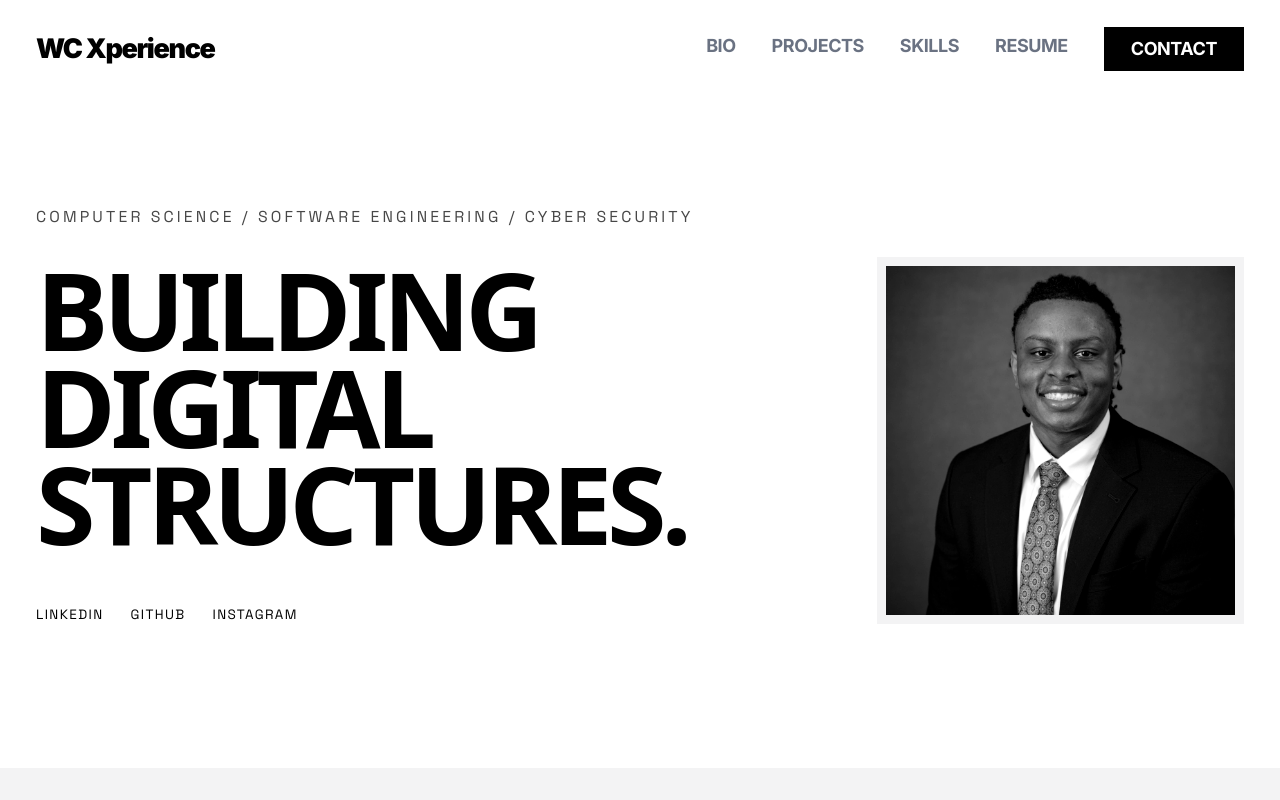
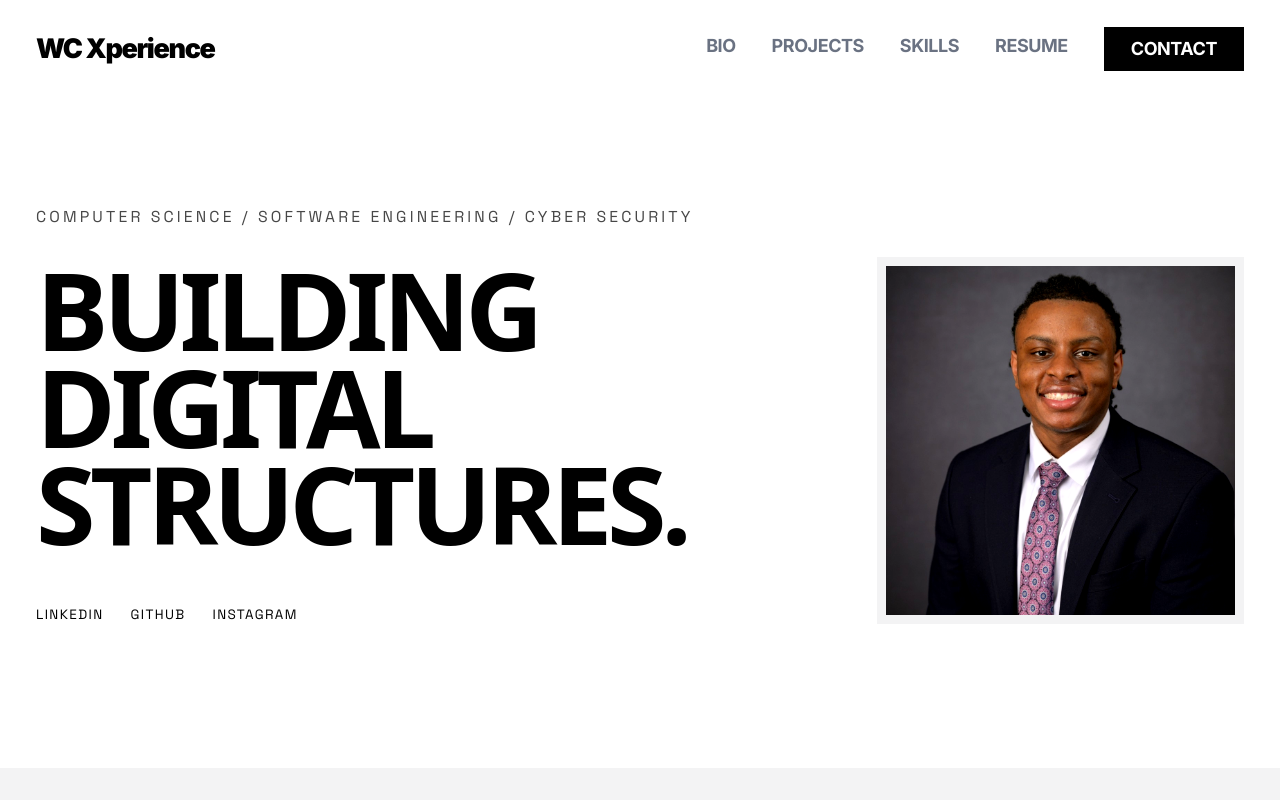
Before and after one commit to wlculpepper27/Portfolio, a React (Vite) app: page / in a window 1280 px wide. Shown: the top 800 px of the page. Built offline with nearby package versions, Linux system fonts and the light colour scheme.

Commit message:
fixed headshot color

```diff
--- a/src/components/LandingPage/HeroSection.jsx
+++ b/src/components/LandingPage/HeroSection.jsx
@@ -71,7 +71,7 @@ export default function HeroSection() {
           <img
             src={heroPortrait.src}
             alt={heroPortrait.alt}
-            className="aspect-square w-full object-cover grayscale contrast-125"
+            className="aspect-square w-full object-cover contrast-125"
           />
         </div>
       </section>
--- a/src/components/LandingPage/ProjectCard.jsx
+++ b/src/components/LandingPage/ProjectCard.jsx
@@ -77,7 +77,7 @@ export default function ProjectCard({ project }) {
           {tech.map((tag) => (
   <span
     key={tag}
-              className="border border-gray-800 px-3 py-1 font-label text-[10px] uppercase"
+    className="border border-gray-800 px-3 py-1 font-label text-[10px] uppercase transition-colors duration-200 group-hover:border-white group-hover:bg-white group-hover:text-black"
   >
     {tag}
   </span>
```
Lines whose indentation alone changed are shown as unchanged.
